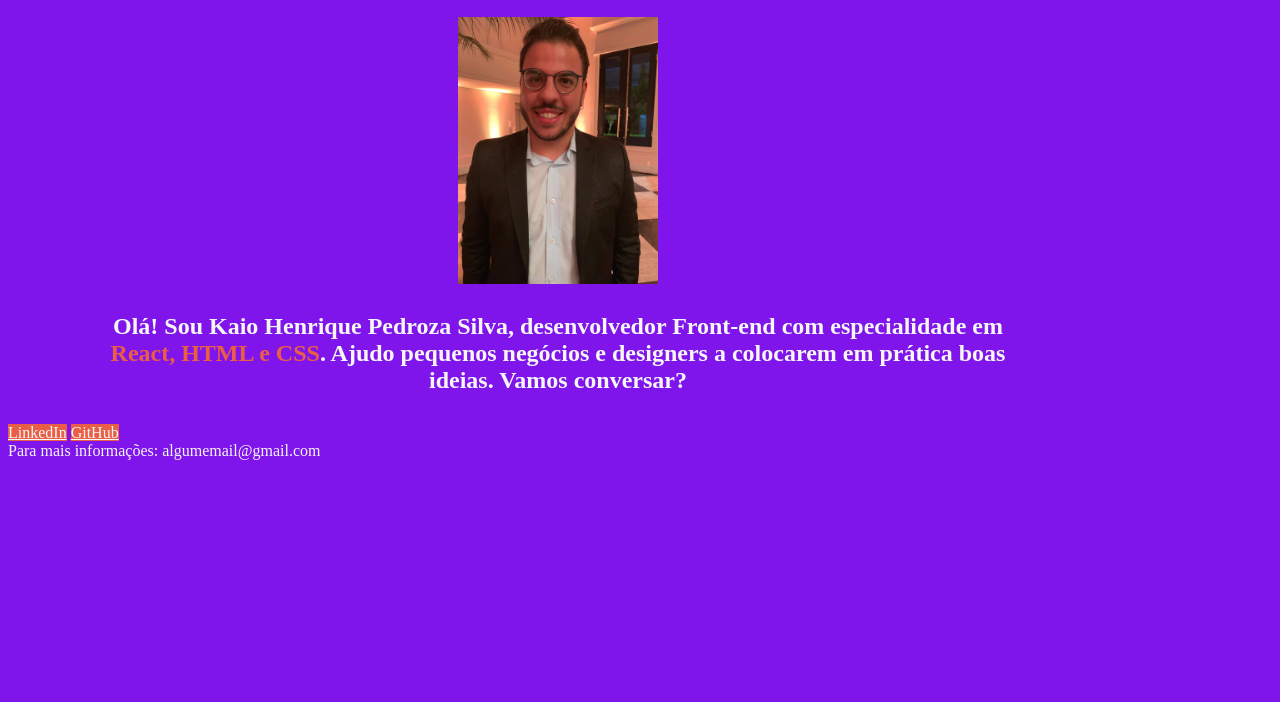
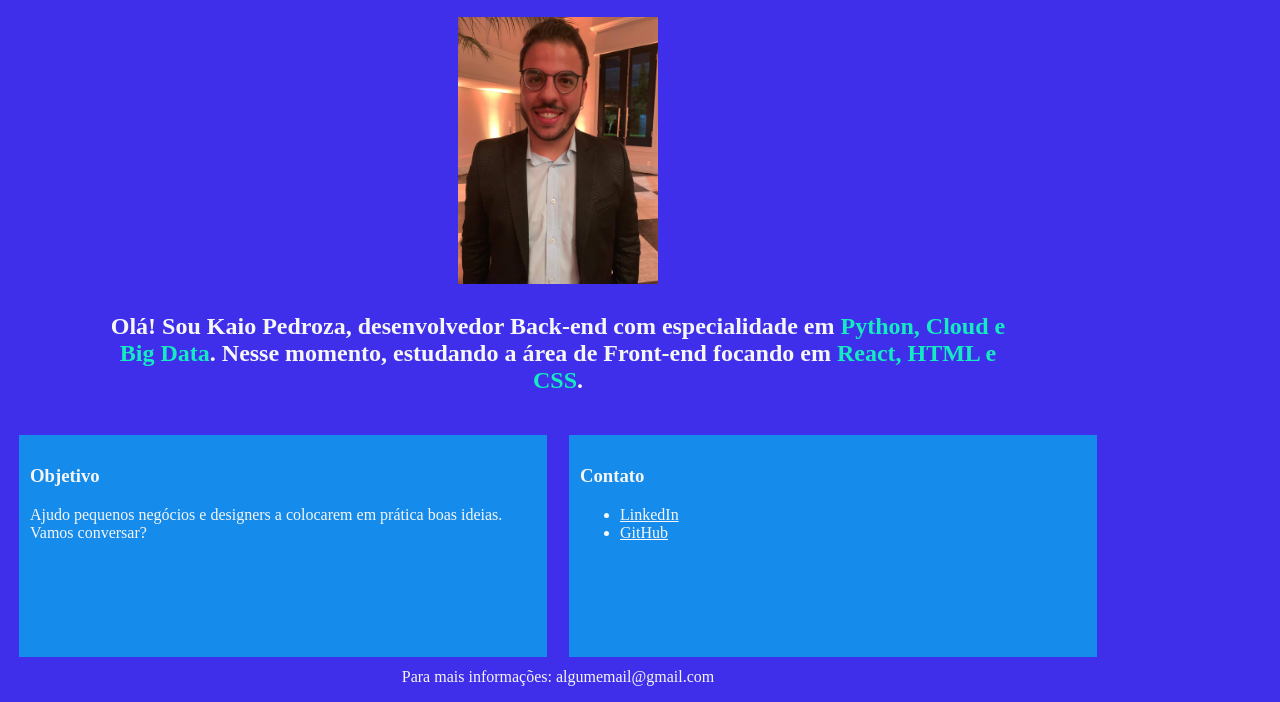
Before and after one commit to Kaiohenriqueps/imersao-frontend, a plain HTML site: page portfolio/index.html in a window 1280 px wide. Shown: the part 120-822 px from the top of the page. Before the commit the page ends 800 px from the top, so only its background shows below. Drawn offline with Linux system fonts and the light colour scheme.

Commit message:
atualização

```diff
--- a/portfolio/index.html
+++ b/portfolio/index.html
@@ -15,12 +15,25 @@
             <img src="images/kaio.jpg" alt="Foto de Kaio Pedroza">
         </main>
         <section>
-            <h2>Olá! Sou Kaio Henrique Pedroza Silva, desenvolvedor Front-end com especialidade em <span>React, HTML e CSS</span>. Ajudo pequenos negócios e designers a colocarem em prática boas ideias. Vamos conversar?</h2>
+            <h2>Olá! Sou Kaio Pedroza, desenvolvedor Back-end com especialidade em <span>Python, Cloud e Big Data</span>. Nesse momento, estudando a área de Front-end focando em <span>React, HTML e CSS</span>.</h2>
         </section>
         <article>
-            <a href="https://linkedin.com/in/kaiohenriqueps">LinkedIn</a>
-            <a href="https://github.com/Kaiohenriqueps">GitHub</a>
+            <h3>Objetivo</h3>
+            <p>Ajudo pequenos negócios e designers a colocarem em prática boas ideias. Vamos conversar?</h3>
         </article>
-        <footer>Para mais informações: algumemail@gmail.com</footer>
+        <article>
+            <h3>Contato</h3>
+            <ul>
+                <li>
+                    <a href="https://linkedin.com/in/kaiohenriqueps">LinkedIn</a>
+                </li>
+                <li>
+                    <a href="https://github.com/Kaiohenriqueps">GitHub</a>
+                </li>
+            </ul>
+        </article>
+        <footer>
+            <p>Para mais informações: algumemail@gmail.com</p>
+        </footer>
     </body>
 </html>
--- a/portfolio/styles.css
+++ b/portfolio/styles.css
@@ -1,6 +1,6 @@
 body {
     width: 1100px;
-    background-color: #7F15EB;
+    background-color: #3F2FEA;
     color: #F6F6F6;
 }
 
@@ -22,18 +22,26 @@ body main img {
 }
 
 body article a {
-    background-color: #EB5E46;
     color: #F6F6F6;
 }
 
 strong {
-    color: #EB5E46;
+    color: #15EBC1;
 }
 
 span {
-    color: #EB5E46;
+    color: #15EBC1;
+}
+
+article {
+    background-color: #158BEB;
+    float: left;
+    width: 46%;
+    margin: 1%;
+    padding: 1%;
+    height: 200px;
 }
 
 footer {
-    color: #F6F6F6
+    text-align: center;
 }
```
